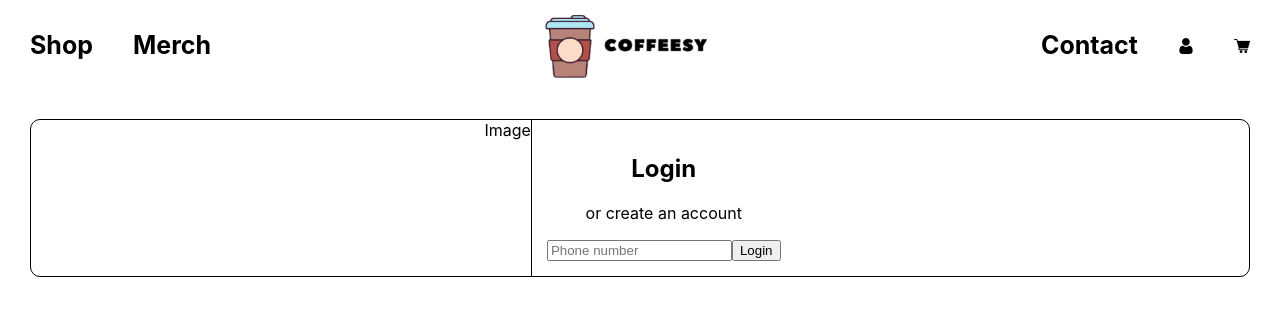
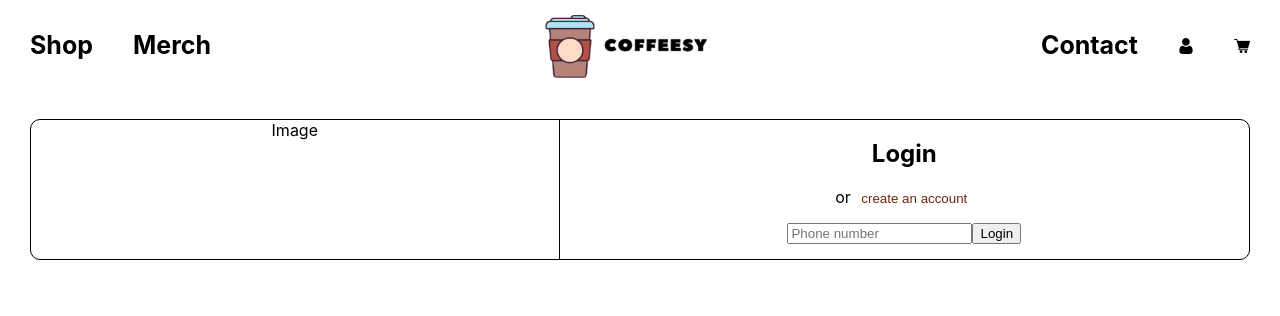
Before and after one commit to radhika757/coffeesy, a React (Create React App) app in the folder client/: page /account in a window 1280 px wide. Shown: the top 316 px of the page. Built offline with nearby package versions, Linux system fonts and the light colour scheme.

Commit message:
forms created, styles missing

```diff
--- a/client/src/Account/Account.jsx
+++ b/client/src/Account/Account.jsx
@@ -1,13 +1,29 @@
 import styles from "./Account.module.css";
+import { useState } from "react";
 
 const Account = () => {
+  const [loginForm, setLoginForm] = useState(true);
+  const [registerForm, setRegisterForm] = useState(false);
+
+  function createAccount() {
+    setLoginForm(false);
+    setRegisterForm(true);
+  }
+
+  function loginAccount() {
+    setLoginForm(true);
+    setRegisterForm(false);
+  }
   return (
     <>
       <div className={styles.board}>
         <div className={styles.image}>Image</div>
+        {loginForm && (
           <div className={styles.formBox}>
             <h2>Login</h2>
-          <p>or create an account</p>
+            <p>
+              or <button onClick={createAccount} className={styles.linkB}>create an account</button>
+            </p>
             <div className={styles.form}>
               <form>
                 <input
@@ -20,6 +36,28 @@ const Account = () => {
               </form>
             </div>
           </div>
+        )}
+        {registerForm && (
+          <div className={styles.formBox}>
+            <h2>Sign In</h2>
+            <p>
+              or <button onClick={loginAccount} className={styles.linkB}>Login</button>
+            </p>
+            <div className={styles.form}>
+              <form>
+                <input
+                  type="tel"
+                  placeholder="Phone number"
+                  max={10}
+                  name="number"
+                />
+                <input type="text" placeholder="Name" name="name" />
+                <input type="text" placeholder="Email" name="email" />
+                <button>SignUp</button>
+              </form>
+            </div>
+          </div>
+        )}
       </div>
     </>
   );
--- a/client/src/Account/Account.module.css
+++ b/client/src/Account/Account.module.css
@@ -8,8 +8,30 @@
 
 .image {
   border-right: 1px solid;
+  width: 40em;
 }
 
 .formBox {
   padding: 15px 15px;
+    width: 50em;
+    display: flex;
+    margin-left: 0;
+    flex-direction: column;
+    line-height: 0;
 }
+
+.linkB{
+  border: none;
+  background-color: transparent;
+  color: #6E260E;
+  font-weight: 400;
+  cursor: pointer;
+}
+
+/* .formBox h2{
+  margin-left: 0;
+  padding: 15px 40px;
+  flex-direction: column;
+  justify-content: center;
+  align-items: flex-start;
+} */
```
Also changed, not shown: 2 other files (tests, documents, lock files or other folders). Lines whose indentation alone changed are shown as unchanged.
